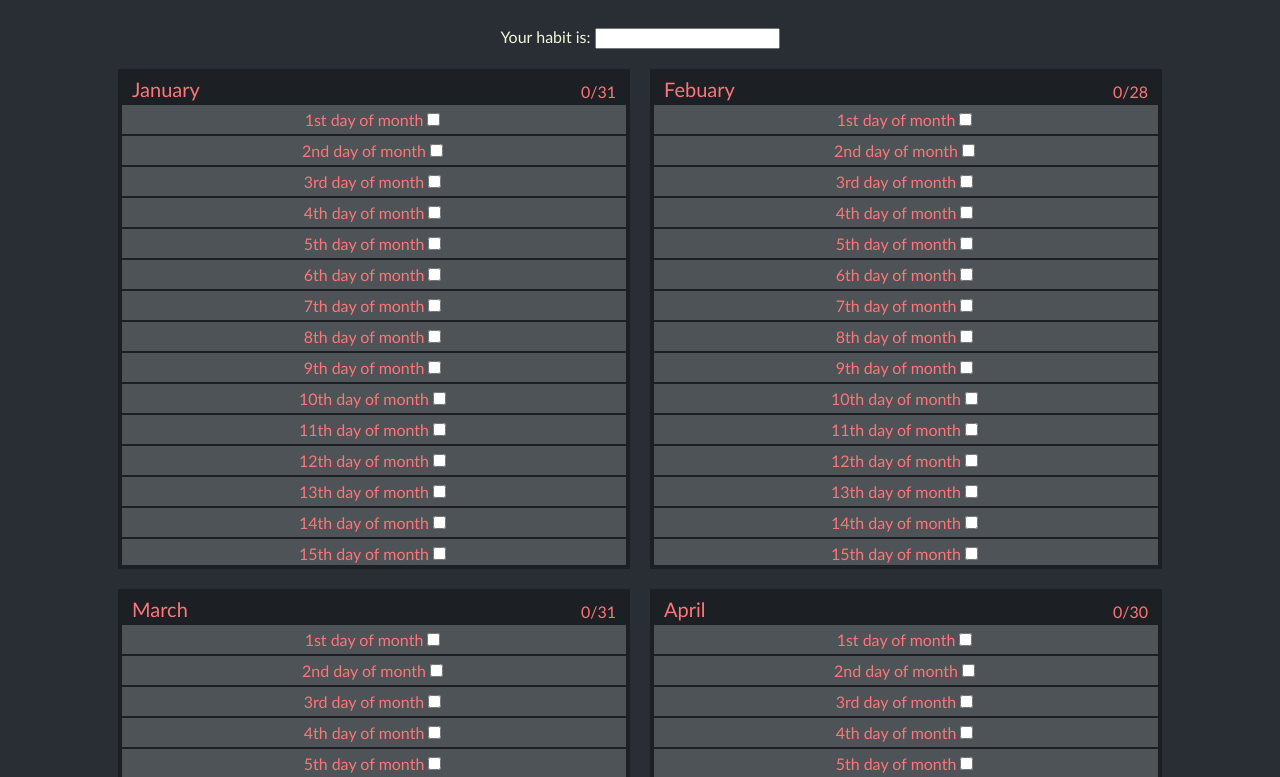
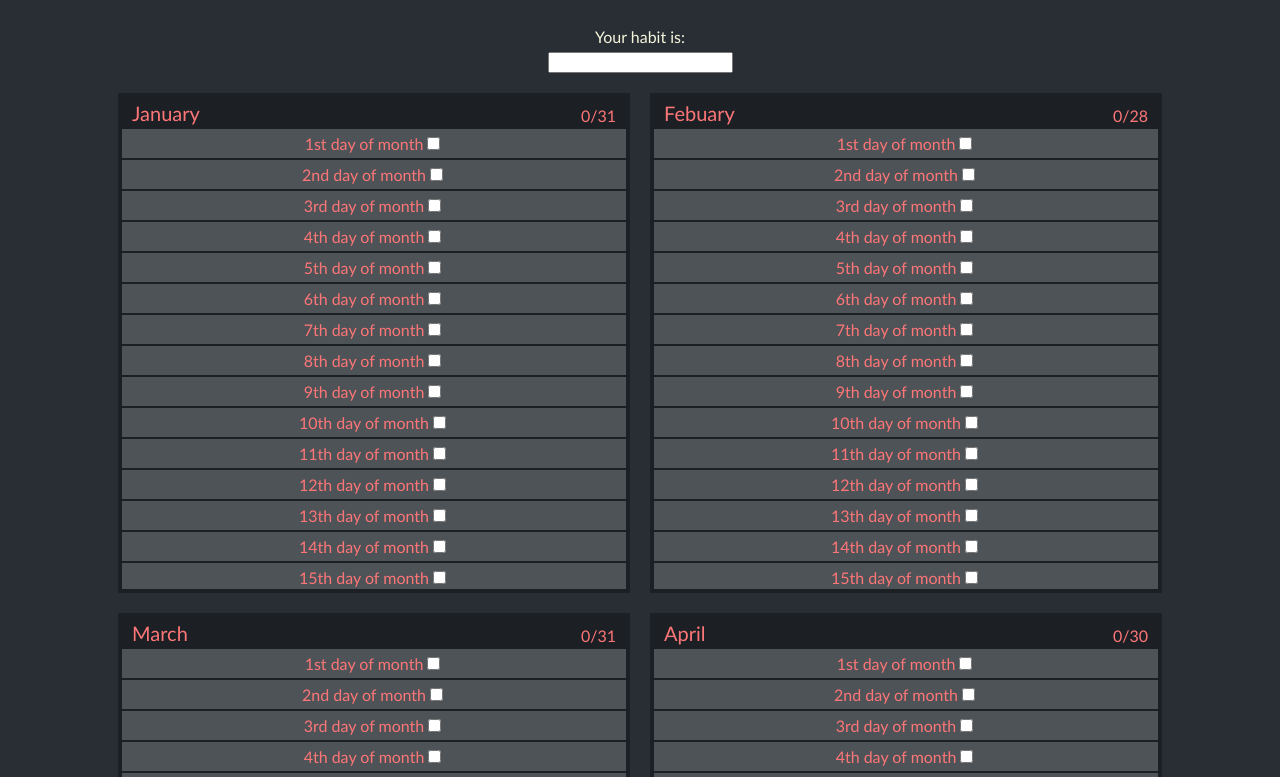
Before and after one commit to mb-dir/Nawyki, a website built with webpack: page src/pages/index.html in a window 1280 px wide. Shown: the part 136-913 px from the top of the page. Built offline with nearby package versions, Linux system fonts and the light colour scheme.

Commit message:
Label positioning styles

```diff
--- a/src/styles/main.css
+++ b/src/styles/main.css
@@ -29,7 +29,10 @@ body::-webkit-scrollbar-thumb {
 .setHabit{
     margin: 10px 0;
 }
-
+.setHabit__label{
+    display: block;
+    margin-bottom: 5px;
+}
 
 /* Styles related with calendar */
 .calendar{
```
